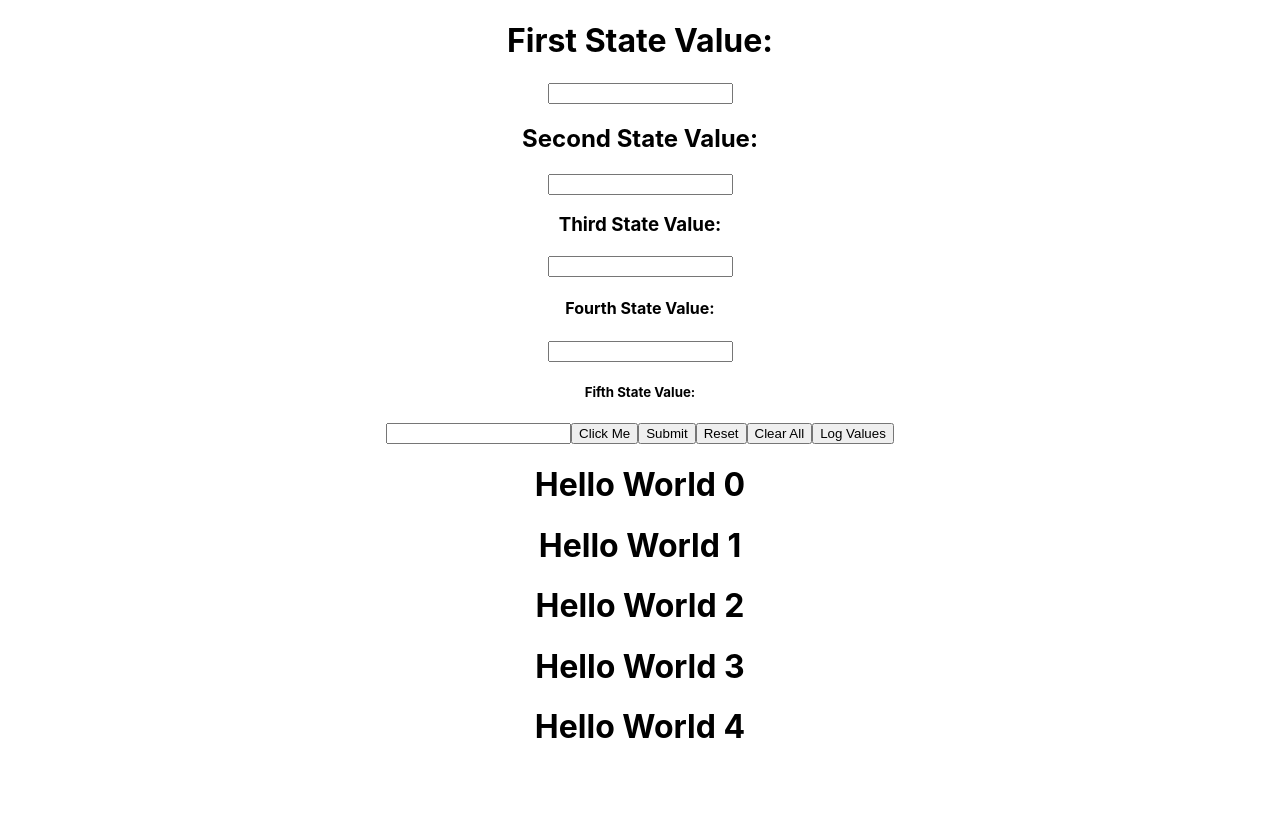
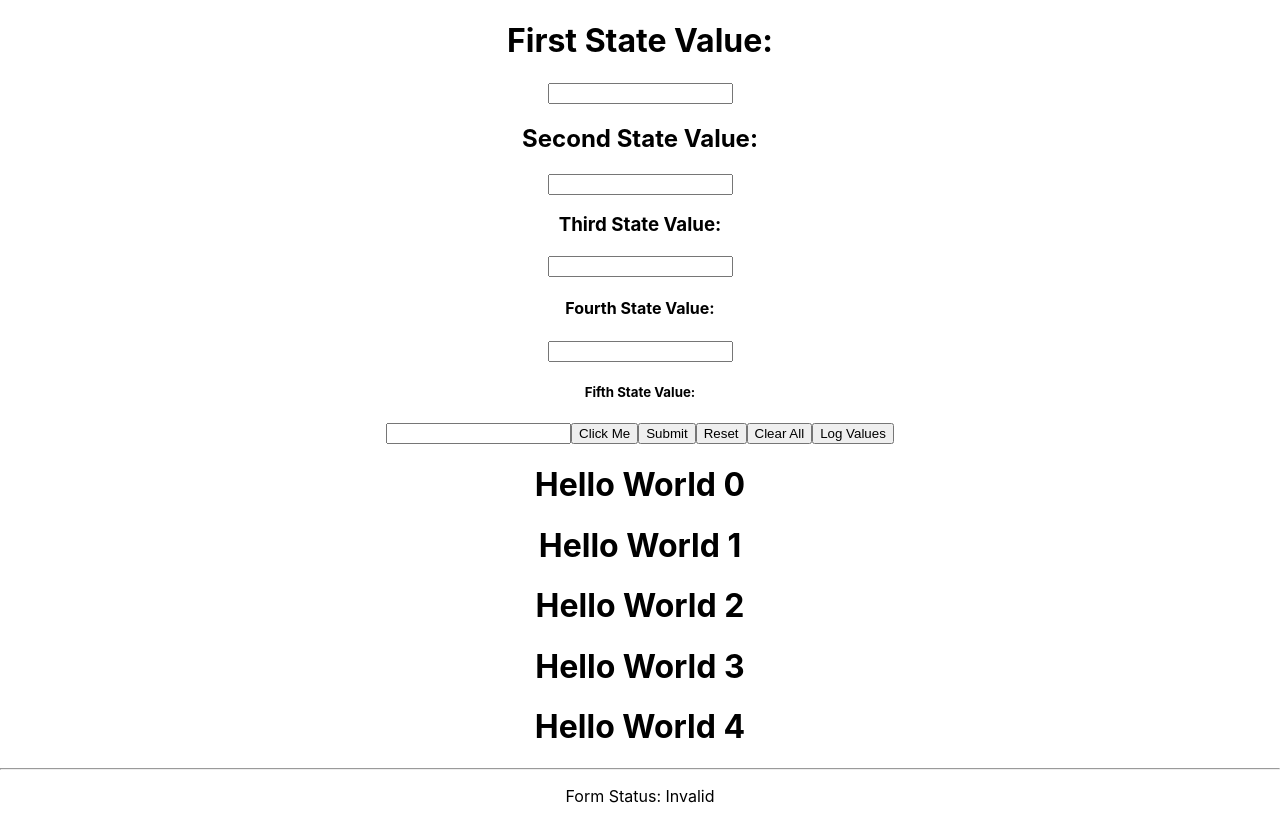
Before and after one commit to 8kbakshi/trial, a React (Create React App) app in the folder my/: page / in a window 1280 px wide. Before the commit the page ends 800 px from the top, so only its background shows below. Built offline with nearby package versions, Linux system fonts and the light colour scheme.

Commit message:
Add form validation status

```diff
--- a/my/src/App.js
+++ b/my/src/App.js
@@ -56,6 +56,8 @@ const handleLog = () => {
       <div>
         {Array.from({ length: 5 }).map((_, index) => <h1 key={index}>Hello World {index}</h1>)}
       </div>
+      <hr />
+      <p>Form Status: {validateForm() ? "Valid" : "Invalid"}</p>
     </div>
   );
 }
```
